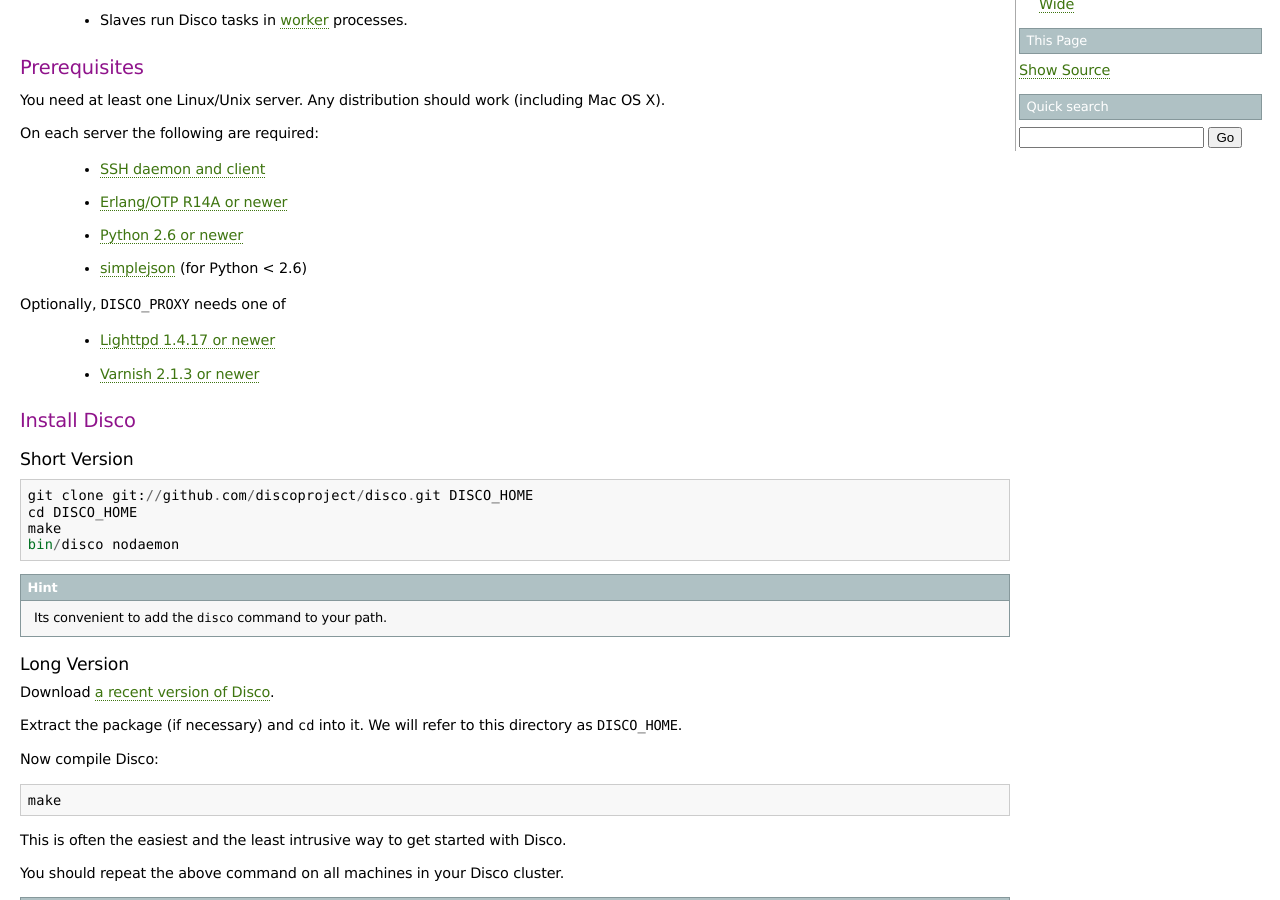
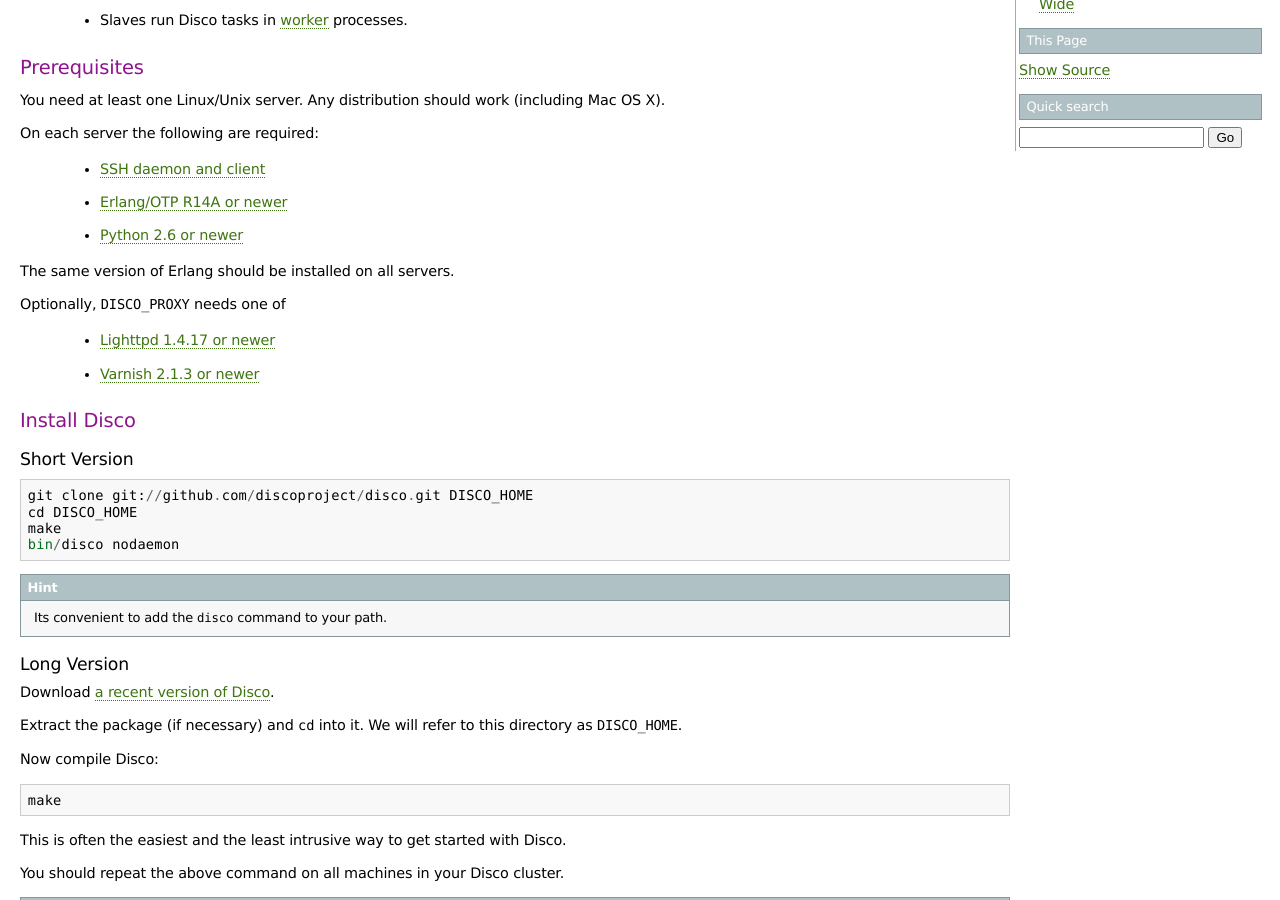
Before and after one commit to discoproject/disco, a Sphinx documentation site: the page built from doc/start/install.rst, in a window 1280 px wide and 900 px high, scrolled down 418 px. Built offline with Sphinx 7.4.7, drawn with Linux system fonts in a browser that asks for light colours.

Commit message:
Add homogenous erlang version requirement to docs. (#317)

```diff
--- a/doc/start/install.rst
+++ b/doc/start/install.rst
@@ -36,7 +36,8 @@
  * `SSH daemon and client <http://www.openssh.com>`_
  * `Erlang/OTP R14A or newer <http://www.erlang.org>`_
  * `Python 2.6 or newer <http://www.python.org>`_
- * `simplejson <http://pypi.python.org/pypi/simplejson/>`_ (for Python < 2.6)
+
+The same version of Erlang should be installed on all servers.
 
 Optionally, ``DISCO_PROXY`` needs one of
 
```
